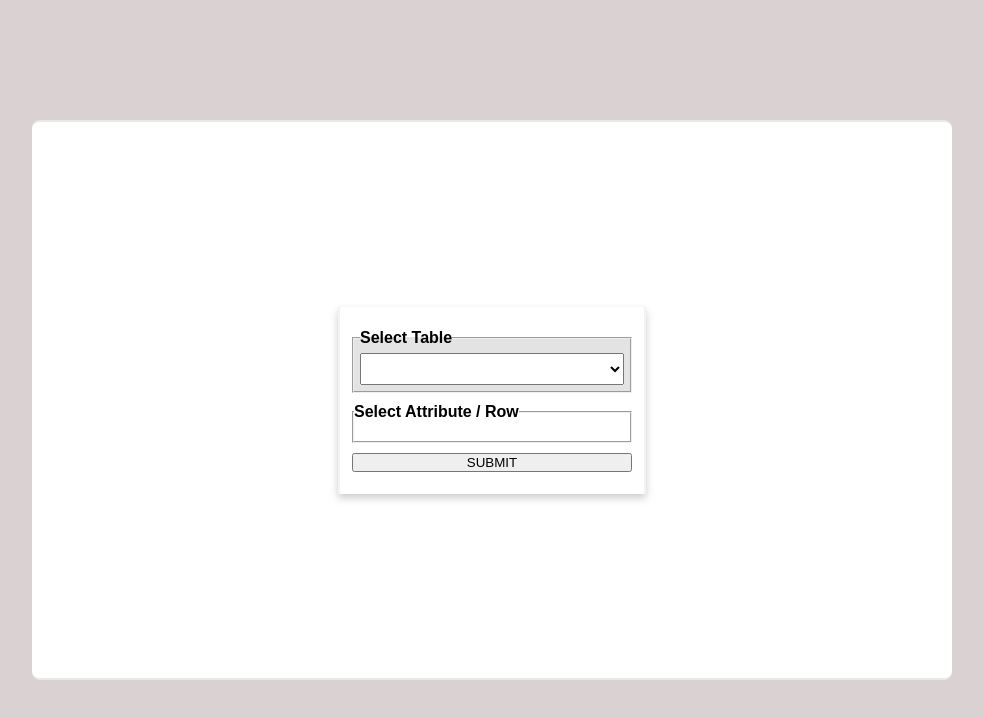
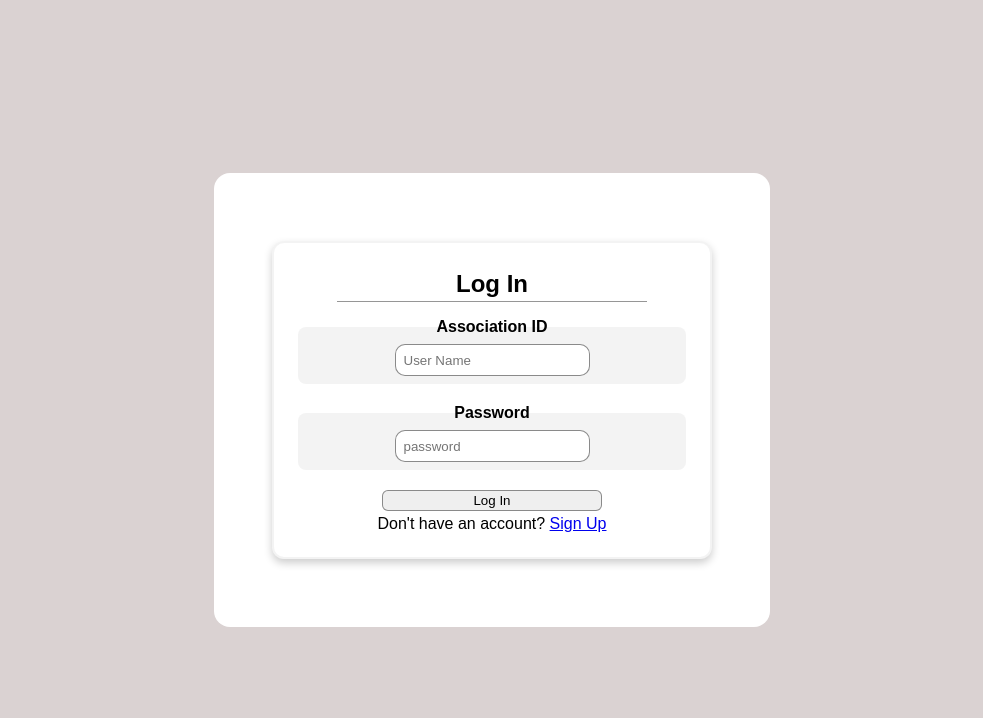
Before and after one commit to BrianKamauKahara/SQLDatabaseProjectPackage, a website: page public-static/index.html in a window 1280 px wide. Shown: the whole page, without its empty margins (148-1131 px from the left). Drawn offline with Linux system fonts and the light colour scheme; no server answers.

Commit message:
Functionless login pages

```diff
--- a/public-static/index.html
+++ b/public-static/index.html
@@ -3,36 +3,32 @@
 <head>
     <meta charset="UTF-8">
     <meta name="viewport" content="width=device-width, initial-scale=1.0">
-    <title>DBS PROJECT</title>
-    <link rel="stylesheet" href="style.css">
+    <link rel="stylesheet" href="login.css">
+    <title>Sign Up Page</title>
 </head>
 <body>
-    <main id="root" class="body-incontainer">
-        <section id="main" class="main">
-            <form class="form" id="table-form">
-                <fieldset class="table-fieldset">
-                    <legend><strong>Select Table</strong></legend>
-                        <select name="table" id="table-select" class="input-table-select" required>
-                        </select>
+    <main id="main" class="main">
+        <section id="login-container" class="form-container">
+            <form action="" class="form" id="login-form">
+                <h1 class="sign-in">Log In</h1>
+                <fieldset class="user-name-fs">
+                    <legend>Association ID</legend>
+                    <label for="user-name"></label>
+                    <input type="text" class="user-name" id="user-name" name="user-name" required placeholder="User Name">
                 </fieldset>
 
-                <fieldset class="name" required>
-                    <legend><strong>Select Attribute / Row</strong></legend>
-                    <div class="attribute-select" id="attribute-select"></div>
+                <fieldset class="password-fs">
+                    <legend>Password</legend>
+                    <label for="password"></label>
+                    <input type="password" class="password" id="password" name="password" required placeholder="password">
                 </fieldset>
-                <button class="get-data-btn" id="get-data-btn" type="submit">SUBMIT</button>
-                <div class="download-btn-container hidden" id="download-btn-container">
-                    <a id="a-download" href="" download>
-                        <button class="dowload-data-btn" type="button">Download as CSV</button>
-                    </a>
+
+                <div class="bottom">
+                    <button class="submit-btn" id="login-btn">Log In</button>
+                    <p class="switch-text">Don't have an account? <a href="/sign-up.html">Sign Up </a></p>
                 </div>
             </form>
         </section>
-        <section>
-
-        </section>
     </main>
-
-    <script src="./index.js" type="module"></script>
 </body>
 </html>
--- /dev/null
+++ b/public-static/login.css
@@ -0,0 +1,102 @@
+* {
+    margin: 0;
+    padding: 0;
+    box-sizing: border-box;
+}
+
+.hidden {
+    display: none !important;
+}
+
+body {
+    font-family: Arial, sans-serif;
+    min-width: 100vw;
+    min-height: 100vh;
+    display: flex;
+    justify-content: center;
+    align-items: center;
+
+    background-color: rgb(218, 210, 210);
+}
+
+.form-container {
+    /* min-height: 80vh; */
+    max-height: 100vh;
+    padding: 20px 10px;
+    /* width: 960px; */
+    display: flex;
+    flex-direction: column;
+
+    justify-content: center;
+    align-items: center;
+    background-color: white;
+    border-radius: 16px;
+}
+
+.form {
+    /*height: 360px;*/
+    width: 440px;
+    display: flex;
+    flex-direction: column;
+    padding: 24px;
+    margin: 48px;
+
+    gap: 12px;
+    align-items: center;
+
+    border: 2px solid rgba(155, 155, 155, 0.123);
+    border-radius: 12px;
+
+    box-shadow: 0 4px 8px rgba(0, 0, 0, 0.2);
+    transition: transform 0.3s ease-in-out, box-shadow 0.3s ease-in-out;
+}
+
+.form:hover {
+    transform: translateY(-5px);
+    background-color: rgba(224, 224, 224, 0.151);
+}
+
+.sign-in {
+    border-bottom: 1px solid rgba(0, 0, 0, 0.411);
+    width: 80%;
+    text-align: center;
+    padding: 3px;
+}
+
+.user-name-fs, .password-fs {
+    flex-grow: 1;
+    width: 100%;
+    border: none;
+    display: grid;
+    place-content: center;
+    align-items: center;
+    text-align: center;
+
+    margin: 4px;
+    background-color: rgba(194, 194, 194, 0.192);
+    border-radius: 8px;
+}
+
+.user-name, .password {
+    height: 2rem;
+    margin: 8px;
+    padding: 8px;
+    border: 1px solid rgba(0, 0, 0, 0.459);
+    border-radius: 10px;
+}
+
+legend {
+    font-weight: bold;
+}
+
+.bottom {
+    display: grid;
+    place-content: center;
+}
+
+.submit-btn {
+    padding: 2px 0;
+    margin: 4px;
+    border-radius: 6px;
+    border: 1px solid rgba(0, 0, 0, 0.425);
+}
--- /dev/null
+++ b/public-static/sign-up.css
@@ -0,0 +1,102 @@
+* {
+    margin: 0;
+    padding: 0;
+    box-sizing: border-box;
+}
+
+.hidden {
+    display: none !important;
+}
+
+body {
+    font-family: Arial, sans-serif;
+    min-width: 100vw;
+    min-height: 100vh;
+    display: flex;
+    justify-content: center;
+    align-items: center;
+
+    background-color: rgb(218, 210, 210);
+}
+
+.form-container {
+    /* min-height: 80vh; */
+    max-height: 100vh;
+    padding: 20px 10px;
+    /* width: 960px; */
+    display: flex;
+    flex-direction: column;
+
+    justify-content: center;
+    align-items: center;
+    background-color: white;
+    border-radius: 16px;
+}
+
+.form {
+    /*height: 360px;*/
+    width: 440px;
+    display: flex;
+    flex-direction: column;
+    padding: 24px;
+    margin: 36px;
+
+    gap: 4px;
+    align-items: center;
+
+    border: 2px solid rgba(155, 155, 155, 0.123);
+    border-radius: 12px;
+
+    box-shadow: 0 4px 8px rgba(0, 0, 0, 0.2);
+    transition: transform 0.3s ease-in-out, box-shadow 0.3s ease-in-out;
+}
+
+.form:hover {
+    transform: translateY(-5px);
+    background-color: rgba(224, 224, 224, 0.151);
+}
+
+.sign-in {
+    border-bottom: 1px solid rgba(0, 0, 0, 0.411);
+    width: 80%;
+    text-align: center;
+    padding: 3px;
+}
+
+.input-fs {
+    flex-grow: 1;
+    width: 100%;
+    border: none;
+    display: grid;
+    place-content: center;
+    align-items: center;
+    text-align: center;
+
+    margin: 2px;
+    background-color: rgba(194, 194, 194, 0.192);
+    border-radius: 8px;
+}
+
+.user-name, .password {
+    height: 2rem;
+    margin: 8px;
+    padding: 8px;
+    border: 1px solid rgba(0, 0, 0, 0.459);
+    border-radius: 10px;
+}
+
+legend {
+    font-weight: bold;
+}
+
+.bottom {
+    display: grid;
+    place-content: center;
+}
+
+.submit-btn {
+    padding: 2px 0;
+    margin: 4px;
+    border-radius: 6px;
+    border: 1px solid rgba(0, 0, 0, 0.425);
+}
```
Also changed, not shown: public-static/server.html (added, +38 -0 lines), public-static/sign-up.html (added, +49 -0 lines).
